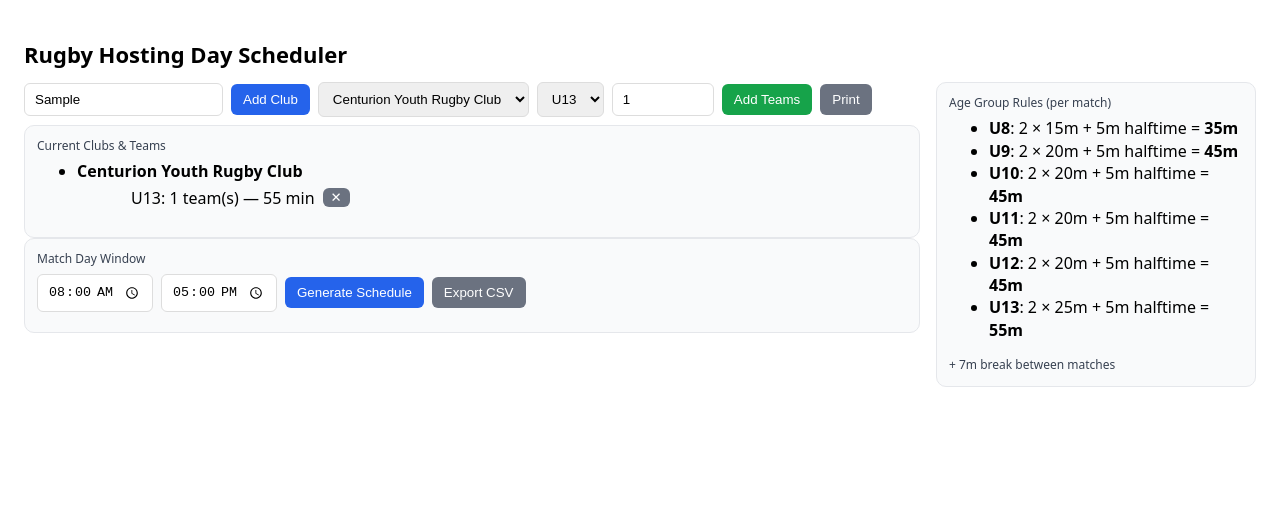
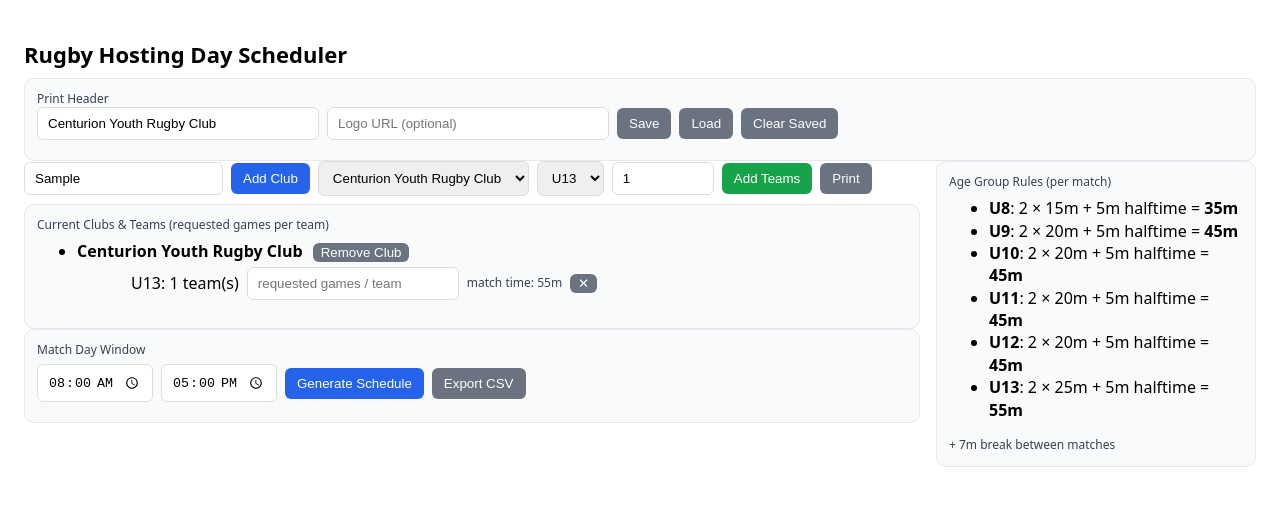
Before and after one commit to Nielman/Rugby-Scheduler, a Next.js app: page / in a window 1280 px wide. Both pictures are taken after typing "Sample" into the empty fields and a click on the button "Add Teams". Shown: the top 506 px of the page. Built offline with nearby package versions, Linux system fonts and the light colour scheme.

Commit message:
Add files via upload

```diff
--- a/pages/index.js
+++ b/pages/index.js
@@ -1,4 +1,4 @@
-import React, { useMemo, useState } from "react";
+import React, { useEffect, useMemo, useState } from "react";
 import { addMinutes, format } from "date-fns";
 
 const AGE_RULES = {
@@ -15,14 +15,14 @@ const BETWEEN_MATCHES_BREAK = 7;
 
 const s = {
   page: { padding: 16, fontFamily: "system-ui, Arial, sans-serif", lineHeight: 1.4 },
-  h1: { fontSize: 22, fontWeight: 700, marginBottom: 12 },
+  h1: { fontSize: 22, fontWeight: 700, marginBottom: 8 },
   row: { display: "flex", gap: 8, flexWrap: "wrap", alignItems: "center", marginBottom: 8 },
   input: { border: "1px solid #ddd", borderRadius: 6, padding: "8px 10px" },
   select: { border: "1px solid #ddd", borderRadius: 6, padding: "8px 10px" },
   btn: { background: "#2563eb", color: "#fff", border: 0, borderRadius: 6, padding: "8px 12px", cursor: "pointer" },
   btnGreen: { background: "#16a34a", color: "#fff", border: 0, borderRadius: 6, padding: "8px 12px", cursor: "pointer" },
   btnGray: { background: "#6b7280", color: "#fff", border: 0, borderRadius: 6, padding: "8px 12px", cursor: "pointer" },
-  colWrap: { display: "grid", gridTemplateColumns: "1fr 320px", gap: 16, alignItems: "start" },
+  grid2: { display: "grid", gridTemplateColumns: "1fr 320px", gap: 16, alignItems: "start" },
   card: { border: "1px solid #e5e7eb", borderRadius: 10, padding: 12, background: "#f9fafb" },
   label: { fontSize: 12, color: "#374151" },
   success: { color: "#16a34a", fontWeight: 600, marginTop: 4, marginBottom: 6 },
@@ -40,9 +40,69 @@ export default function Home() {
   const [schedule, setSchedule] = useState([]);
   const [message, setMessage] = useState("");
 
+  // Print header
+  const [hostName, setHostName] = useState("Centurion Youth Rugby Club");
+  const [logoUrl, setLogoUrl] = useState("");
+
+  // ---- Persistence (Only B) ----
+  const saveConfig = () => {
+    try {
+      const data = { clubs, startTime, endTime, hostName, logoUrl };
+      localStorage.setItem("rugbySchedulerConfig", JSON.stringify(data));
+      setMessage("Config saved");
+      setTimeout(() => setMessage(""), 1500);
+    } catch {}
+  };
+
+  const loadConfig = () => {
+    try {
+      const raw = localStorage.getItem("rugbySchedulerConfig");
+      if (!raw) return;
+      const data = JSON.parse(raw);
+      if (data?.clubs) setClubs(data.clubs);
+      if (data?.startTime) setStartTime(data.startTime);
+      if (data?.endTime) setEndTime(data.endTime);
+      if (data?.hostName) setHostName(data.hostName);
+      if (data?.logoUrl !== undefined) setLogoUrl(data.logoUrl);
+      setSelectedClub((data?.clubs?.[0]?.name) || "Centurion Youth Rugby Club");
+      setMessage("Config loaded");
+      setTimeout(() => setMessage(""), 1500);
+    } catch {}
+  };
+
+  const clearSaved = () => {
+    try {
+      localStorage.removeItem("rugbySchedulerConfig");
+      setMessage("Saved config cleared");
+      setTimeout(() => setMessage(""), 1500);
+    } catch {}
+  };
+
+  useEffect(() => {
+    // auto-load on first mount (best-effort)
+    try {
+      const raw = localStorage.getItem("rugbySchedulerConfig");
+      if (raw) {
+        const data = JSON.parse(raw);
+        if (data?.clubs) setClubs(data.clubs);
+        if (data?.startTime) setStartTime(data.startTime);
+        if (data?.endTime) setEndTime(data.endTime);
+        if (data?.hostName) setHostName(data.hostName);
+        if (data?.logoUrl !== undefined) setLogoUrl(data.logoUrl);
+        setSelectedClub((data?.clubs?.[0]?.name) || "Centurion Youth Rugby Club");
+      }
+    } catch {}
+  }, []);
+
+  // ---- helpers ----
+  const normalizeEntry = (raw) => {
+    if (typeof raw === "number") return { count: raw, desired: "" };
+    return { count: Number(raw?.count || 0), desired: raw?.desired ?? "" };
+  };
+
   const matchDuration = (age) => {
     const r = AGE_RULES[age];
-    return r.halves * r.halfDuration + r.halftime; // only match time
+    return r.halves * r.halfDuration + r.halftime; // no 7 here
   };
 
   const addClub = () => {
@@ -59,7 +119,8 @@ export default function Home() {
       prev.map((c) => {
         if (c.name !== selectedClub) return c;
         const nt = { ...(c.teams || {}) };
-        nt[selectedAgeGroup] = (nt[selectedAgeGroup] || 0) + Number(teamCount);
+        const entry = normalizeEntry(nt[selectedAgeGroup]);
+        nt[selectedAgeGroup] = { count: (entry.count || 0) + Number(teamCount), desired: entry.desired };
         return { ...c, teams: nt };
       })
     );
@@ -67,9 +128,21 @@ export default function Home() {
     setTimeout(() => setMessage(""), 2000);
   };
 
+  const setDesiredFor = (clubName, age, val) => {
+    setClubs((prev) =>
+      prev.map((c) => {
+        if (c.name !== clubName) return c;
+        const nt = { ...(c.teams || {}) };
+        const entry = normalizeEntry(nt[age]);
+        nt[age] = { count: entry.count, desired: val };
+        return { ...c, teams: nt };
+      })
+    );
+  };
+
   const removeClub = (clubName) => {
     setClubs((prev) => prev.filter((c) => c.name !== clubName));
-    if (selectedClub === clubName) setSelectedClub("Centurion Youth Rugby Club");
+    if (selectedClub === clubName) setSelectedClub(clubs[0]?.name || "");
   };
 
   const removeAgeFromClub = (clubName, age) => {
@@ -83,14 +156,15 @@ export default function Home() {
     );
   };
 
+  // ---- pairing builder ----
   const buildMatches = () => {
     const matches = [];
     AGE_GROUPS.forEach((age) => {
       const allTeams = [];
       clubs.forEach((club) => {
-        const count = Number(club.teams?.[age] || 0);
-        for (let i = 0; i < count; i++) {
-          allTeams.push({ name: `${club.name} ${age} #${i + 1}`, club: club.name, age });
+        const entry = normalizeEntry(club.teams?.[age]);
+        for (let i = 0; i < (entry.count || 0); i++) {
+          allTeams.push({ name: `${club.name} ${age} #${i + 1}`, club: club.name, age, desired: entry.desired });
         }
       });
       for (let i = 0; i < allTeams.length; i++) {
@@ -101,6 +175,7 @@ export default function Home() {
         }
       }
     });
+    // shuffle
     for (let i = matches.length - 1; i > 0; i--) {
       const k = Math.floor(Math.random() * (i + 1));
       [matches[i], matches[k]] = [matches[k], matches[i]];
@@ -108,6 +183,7 @@ export default function Home() {
     return matches;
   };
 
+  // ---- scheduling ----
   const generateSchedule = () => {
     const matches = buildMatches();
     const dayStart = new Date(`1970-01-01T${startTime}:00`);
@@ -115,6 +191,19 @@ export default function Home() {
     const fieldTimes = { "Field A": new Date(dayStart), "Field B": new Date(dayStart) };
     const fieldCounts = { "Field A": 0, "Field B": 0 };
     const out = [];
+    const desiredCap = {}; // per team name -> number (Infinity if blank)
+    const gamesByTeam = {};
+
+    // build desired caps from clubs
+    clubs.forEach((club) => {
+      AGE_GROUPS.forEach((age) => {
+        const entry = normalizeEntry(club.teams?.[age]);
+        const cap = entry.desired === "" ? Infinity : Math.max(0, Number(entry.desired));
+        for (let i = 0; i < (entry.count || 0); i++) {
+          desiredCap[`${club.name} ${age} #${i + 1}`] = cap;
+        }
+      });
+    });
 
     const hasParallelSameClub = (candidateStart, age, clubsToCheck) =>
       out.some(
@@ -125,6 +214,12 @@ export default function Home() {
       );
 
     for (const m of matches) {
+      const tA = m.teamA.name;
+      const tB = m.teamB.name;
+      const capA = desiredCap[tA] ?? Infinity;
+      const capB = desiredCap[tB] ?? Infinity;
+      if ((gamesByTeam[tA] || 0) >= capA || (gamesByTeam[tB] || 0) >= capB) continue;
+
       const candidates = FIELDS.map((f) => {
         const start = new Date(fieldTimes[f]);
         const end = addMinutes(start, m.duration);
@@ -144,14 +239,16 @@ export default function Home() {
       const chosen = valid[0];
 
       out.push({ ...m, field: chosen.field, startTime: chosen.start, endTime: chosen.end });
-
-      fieldTimes[chosen.field] = addMinutes(chosen.end, BETWEEN_MATCHES_BREAK); // between matches only
+      gamesByTeam[tA] = (gamesByTeam[tA] || 0) + 1;
+      gamesByTeam[tB] = (gamesByTeam[tB] || 0) + 1;
+      fieldTimes[chosen.field] = addMinutes(chosen.end, BETWEEN_MATCHES_BREAK);
       fieldCounts[chosen.field] += 1;
     }
 
     setSchedule(out);
   };
 
+  // ---- export ----
   const exportCSV = () => {
     if (!schedule.length) return;
     const headers = ["Field", "Age Group", "Start Time", "End Time", "Team A", "Team B"];
@@ -168,17 +265,40 @@ export default function Home() {
   const summary = useMemo(() => {
     if (!schedule.length) return null;
     const lastEnd = schedule.reduce((max, m) => (m.endTime > max ? m.endTime : max), schedule[0].endTime);
-    const perField = FIELDS.reduce((acc, f) => { acc[f] = schedule.filter((m) => m.field === f).length; return acc; }, {});
+    const perField = FIELDS.reduce((acc, f) => {
+      acc[f] = schedule.filter((m) => m.field === f).length;
+      return acc;
+    }, {});
     return { lastEnd, perField, total: schedule.length };
   }, [schedule]);
+
+  const halfs = (m) => {
+    const r = AGE_RULES[m.age];
+    const h = r.halfDuration, ht = r.halftime;
+    const firstHalfEnd = addMinutes(m.startTime, h);
+    const secondHalfStart = addMinutes(firstHalfEnd, ht);
+    const secondHalfEnd = addMinutes(secondHalfStart, h);
+    return { firstHalfEnd, secondHalfStart, secondHalfEnd };
+  };
 
   return (
     <div style={s.page}>
       <h1 style={s.h1}>Rugby Hosting Day Scheduler</h1>
       {message ? <div style={s.success}>✅ {message}</div> : null}
 
-      {/* controls (hidden when printing) */}
-      <div className="no-print" style={s.colWrap}>
+      {/* Print header settings */}
+      <div className="no-print" style={s.card}>
+        <div style={s.label}>Print Header</div>
+        <div style={s.row}>
+          <input placeholder="Host/Club name" value={hostName} onChange={(e) => setHostName(e.target.value)} style={{ ...s.input, minWidth: 260 }} />
+          <input placeholder="Logo URL (optional)" value={logoUrl} onChange={(e) => setLogoUrl(e.target.value)} style={{ ...s.input, minWidth: 260 }} />
+          <button onClick={saveConfig} style={s.btnGray}>Save</button>
+          <button onClick={loadConfig} style={s.btnGray}>Load</button>
+          <button onClick={clearSaved} style={s.btnGray}>Clear Saved</button>
+        </div>
+      </div>
+
+      <div className="no-print" style={s.grid2}>
         <div>
           <div style={s.row}>
             <input placeholder="New Club Name" value={newClubName} onChange={(e) => setNewClubName(e.target.value)} style={s.input} />
@@ -198,24 +318,29 @@ export default function Home() {
           </div>
 
           <div style={s.card}>
-            <div style={s.label}>Current Clubs & Teams</div>
+            <div style={s.label}>Current Clubs & Teams (requested games per team)</div>
             <ul style={{ marginTop: 6 }}>
               {clubs.map((club) => (
                 <li key={club.name} style={{ marginTop: 6 }}>
                   <b>{club.name}</b>{" "}
-                  {club.name !== "Centurion Youth Rugby Club" && (
-                    <button onClick={() => removeClub(club.name)} style={{ ...s.btnGray, padding: "2px 8px", marginLeft: 6 }} title="Remove club">Remove Club</button>
-                  )}
+                  <button onClick={() => removeClub(club.name)} style={{ ...s.btnGray, padding: "2px 8px", marginLeft: 6 }} title="Remove club">Remove Club</button>
                   <ul style={{ marginTop: 4, marginLeft: 14 }}>
                     {Object.keys(club.teams || {}).length === 0 ? (
                       <li style={{ color: "#6b7280", fontStyle: "italic" }}>No teams added yet</li>
                     ) : (
-                      Object.entries(club.teams).map(([age, count]) => (
-                        <li key={age} style={{ display: "flex", alignItems: "center", gap: 8 }}>
-                          <span>{age}: {count} team(s) — {matchDuration(age)} min</span>
-                          <button onClick={() => removeAgeFromClub(club.name, age)} style={{ ...s.btnGray, padding: "2px 8px" }} title="Remove age group">✕</button>
-                        </li>
-                      ))
+                      Object.entries(club.teams).map(([age, raw]) => {
+                        const entry = normalizeEntry(raw);
+                        return (
+                          <li key={age} style={{ display: "flex", alignItems: "center", gap: 8, marginBottom: 4 }}>
+                            <span>{age}: {entry.count} team(s)</span>
+                            <input type="number" min="0" placeholder="requested games / team" value={entry.desired}
+                                   onChange={(e) => setDesiredFor(club.name, age, e.target.value)}
+                                   style={{ ...s.input, width: 190 }} title="Leave blank for unlimited" />
+                            <span style={{ fontSize: 12, color: "#374151" }}>match time: {matchDuration(age)}m</span>
+                            <button onClick={() => removeAgeFromClub(club.name, age)} style={{ ...s.btnGray, padding: "2px 8px" }} title="Remove age group">✕</button>
+                          </li>
+                        );
+                      })
                     )}
                   </ul>
                 </li>
@@ -252,7 +377,7 @@ export default function Home() {
         </div>
       </div>
 
-      {/* on-screen schedule (hidden when printing) */}
+      {/* On-screen schedule */}
       <div className="no-print" style={{ display: "grid", gridTemplateColumns: "1fr 1fr", gap: 12, marginTop: 16 }}>
         {schedule.map((m, i) => {
           const r = AGE_RULES[m.age];
@@ -274,10 +399,17 @@ export default function Home() {
         })}
       </div>
 
-      {/* print-only pages: one field per page */}
+      {/* Print-only pages with logo + host header and field per page */}
       <div className="print-only">
         {FIELDS.map((f) => (
           <div key={f} className="page">
+            <div className="print-header">
+              <div className="print-brand">
+                {logoUrl ? <img src={logoUrl} alt="Logo" /> : null}
+                <div className="print-host">{hostName}</div>
+              </div>
+              <div style={{ fontSize: "12pt" }}>{f}</div>
+            </div>
             <h2 className="print-h2">Schedule — {f}</h2>
             {schedule.filter((m) => m.field === f).length === 0 && <div>No matches scheduled on {f}.</div>}
             {schedule.filter((m) => m.field === f).map((m, i) => {
@@ -301,7 +433,7 @@ export default function Home() {
         ))}
       </div>
 
-      {/* footer summary */}
+      {/* Footer summary (screen only) */}
       {useMemo(() => {
         if (!schedule.length) return null;
         const lastEnd = schedule.reduce((max, m) => (m.endTime > max ? m.endTime : max), schedule[0].endTime);
```
Also changed, not shown: pages/_app.js (+6 -8 lines), 1 other file (tests, documents, lock files or other folders).
